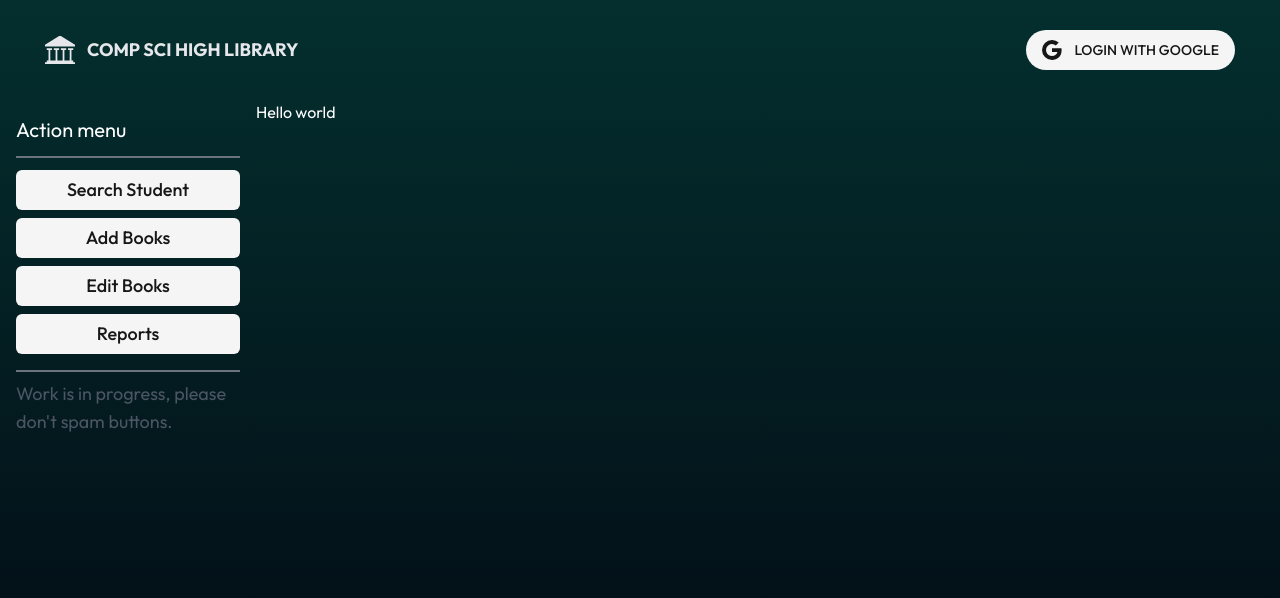
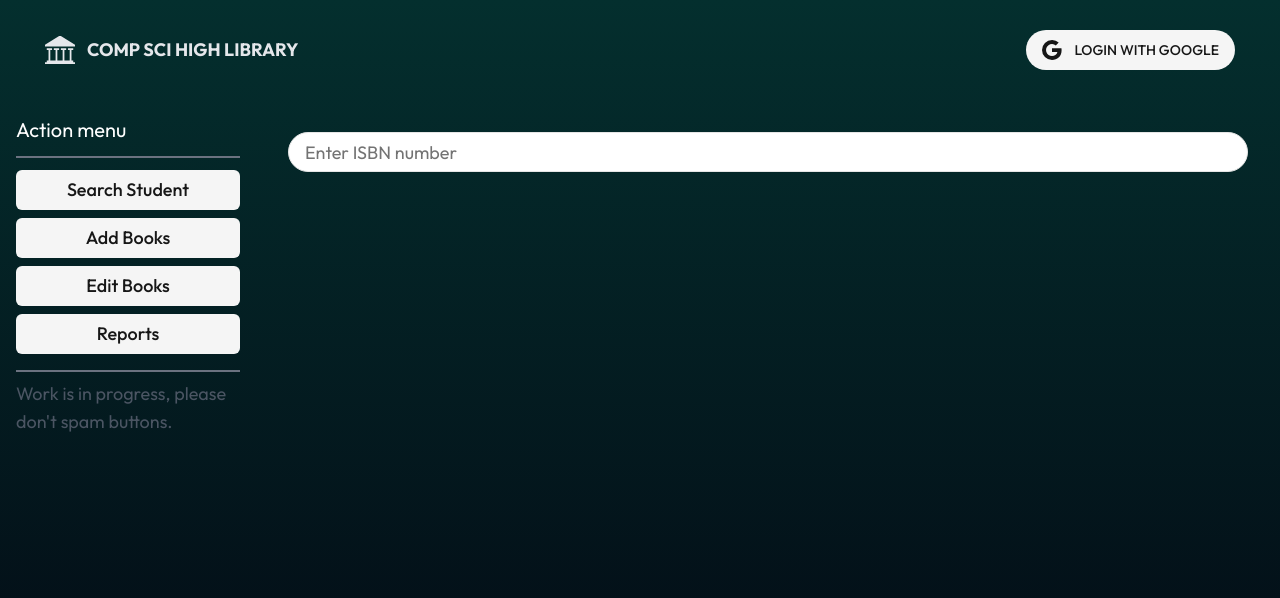
Before and after one commit to Kyptdin/Comp-Sci-High-Library-Management-IP, a React (Vite) app in the folder app/: page /admin/editBooks in a window 1280 px wide. Shown: the top 598 px of the page. Built offline with nearby package versions, Linux system fonts and the light colour scheme.

Commit message:
Minor Tweaks

```diff
--- a/app/src/components/BookDisplayImage.tsx
+++ b/app/src/components/BookDisplayImage.tsx
@@ -1,7 +1,7 @@
 import { cn } from "@/lib/utils";
 
 export const BookDisplayImage = ({ src, className } : {
-    src: string
+    src?: string
     className?: string
 }) => {
     return <div className={cn(
--- a/app/src/pages/InspectPage.tsx
+++ b/app/src/pages/InspectPage.tsx
@@ -18,13 +18,6 @@ import { v4 as uuidv4 } from "uuid";
 import { useGetBookById } from "@/hooks/book/useGetBookById";
 import { Error } from "@/components/Error";
 
-// type any because it is google api request
-function checkDataResults(data: any) {
-  if (data == undefined) return false;
-  if (data.items.length <= 0) return false;
-  return true;
-}
-
 /*
 TODO::
 The toast that appears when you add a book should link to the book or/and state the name of the book (SAFI)
@@ -39,6 +32,16 @@ The admin page should only allow admins to vist the page (ISAAC)
 
 Add the borrowing (ISAAC)(teacher does not have to approved) (there's a limit to the amount of books you can borrow) (if the user has more than 1 book missing the user can't buy)
 */
+
+// type any because it is google api request
+function checkDataResults(data: any) {
+  if (data == undefined)
+    return false;
+  if (data.items.length <= 0)
+    return false;
+  return true;
+}
+
 export const InspectPage = () => {
   const { data: loggedInUserData } = useGetLoggedInUser();
   const { bookInspectIsbn } = useParams();
@@ -80,8 +83,7 @@ export const InspectPage = () => {
               <BookDisplaySkeleton />
             ) : (
               <BookDisplayImage src={imageLinks.thumbnail} />
-            )}
-            ;
+            )};
           </div>
 
           <div className="text-white w-1/2 p-3">
--- a/app/src/subpages/EditBooksAdminPage.tsx
+++ b/app/src/subpages/EditBooksAdminPage.tsx
@@ -1,6 +1,14 @@
+
+import { Input } from "@/components/ui/input";
 
 export const EditBooksAdminPage = () => {
-    return (
-        <div className="text-white">Hello world</div>
-    )
+    return (<div className="text-white w-[80%] p-4">
+        <div className="p-4">
+            <Input
+                type="text"
+                placeholder="Enter ISBN number"
+                className="w-full px-4 py-2 mb-4 rounded-full text-lg text-black"
+            />
+        </div>
+    </div>);
 }
--- a/app/src/subpages/SearchStudentAdminPage.tsx
+++ b/app/src/subpages/SearchStudentAdminPage.tsx
@@ -26,7 +26,7 @@ export const SearchStudentAdminPage = () => {
           value={emailQuery}
           type="text"
           placeholder="Search user by their email"
-          className="w-full px-4 py-2 mb-4 rounded "
+          className="w-full px-4 py-2 mb-4 rounded-full text-lg"
         />
         <p className="text-xl">{isError}</p>
         {showSearchResults && (
```
